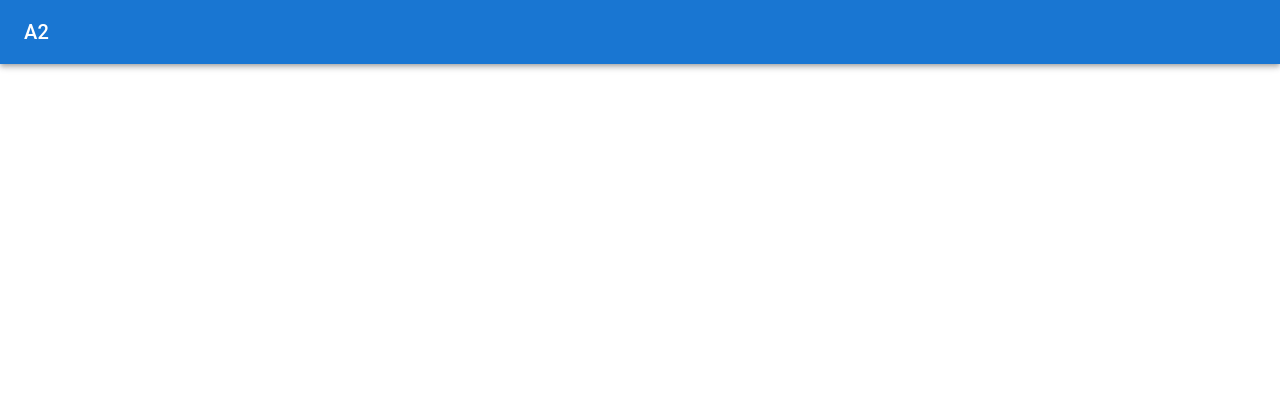
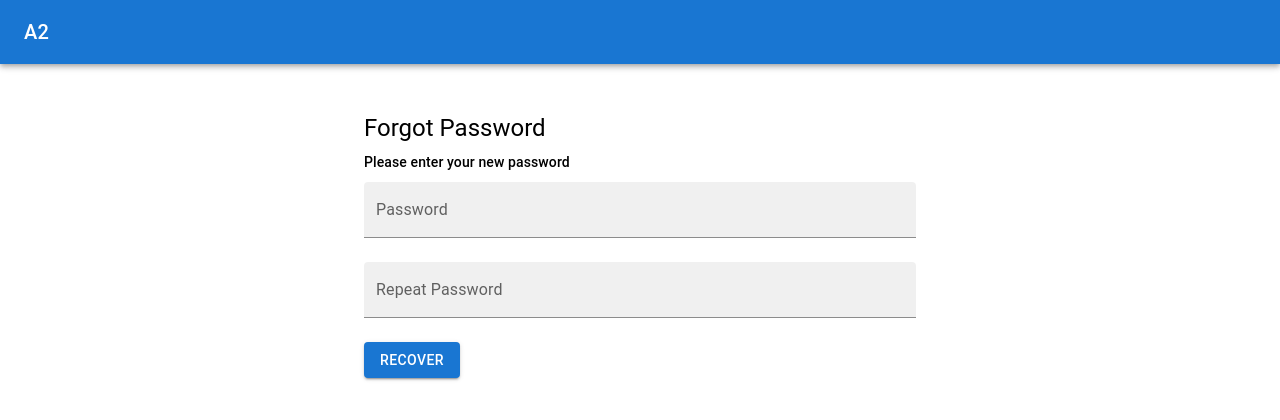
Before and after one commit to TheAvengersInitiative/ProjectA2Front, a React (Create React App) app: page /forgot-password/1/1 in a window 1280 px wide. Shown: the top 420 px of the page. Built offline with nearby package versions, Linux system fonts and the light colour scheme.

Commit message:
fix recover password

```diff
--- a/src/App.js
+++ b/src/App.js
@@ -56,7 +56,7 @@ function App() {
 
               <Route
                 exact
-                path="/forgot-password/:token"
+                path="/forgot-password/:user/:token"
                 name="Recover Password"
                 render={(props) => <RecoverPassword {...props} />}
               />
--- a/src/components/RecoverPassword.js
+++ b/src/components/RecoverPassword.js
@@ -6,19 +6,21 @@ import TextFieldContainer from "./TextFieldContainer";
 import { withSnackbar } from "./SnackBarHOC";
 import { useParams } from "react-router-dom";
 import { recoverPassword } from "../utils/Projects";
-
+import { useHistory } from "react-router-dom";
 function RecoverPassword(props) {
   let { token } = useParams();
+  let { user } = useParams();
+  const history = useHistory();
 
   const { showMessage } = props;
 
   const initialValues = {
-    password: "",
+    newPassword: "",
     repeatPassword: "",
   };
 
   const validationSchema = Yup.object({
-    password: Yup.string()
+    newPassword: Yup.string()
       .required("Password is required")
       .min(8, "Password should be of minimum 8 characters length")
       .max(31, "Password must be less than 32 characters length")
@@ -28,14 +30,20 @@ function RecoverPassword(props) {
       .required("Password is required")
       .min(8, "Password should be of minimum 8 characters length")
       .max(31, "Password must be less than 32 characters length")
-      .oneOf([Yup.ref("password")], "Passwords do not match"),
+      .oneOf([Yup.ref("newPassword")], "Passwords do not match"),
   });
 
   const onSubmit = async (formData) => {
     try {
-      formData["token"] = token;
-      await recoverPassword(formData);
+      await recoverPassword({
+        id: user,
+        passwordRecoveryToken: token,
+        ...formData,
+      });
       showMessage("success", "Successfully updated the password");
+      setTimeout(() => {
+        history.push(`/login`);
+      }, 1000);
     } catch (e) {
       showMessage("error", "An error occured");
     }
@@ -44,7 +52,7 @@ function RecoverPassword(props) {
   return (
     <Container>
       <Box marginTop={4}>
-        <Grid container justify="center">
+        <Grid container justifyContent="center">
           <Grid
             container
             item
@@ -72,7 +80,7 @@ function RecoverPassword(props) {
                     <Grid container spacing={3}>
                       <Grid item xs={12}>
                         <TextFieldContainer
-                          id="password"
+                          id="newPassword"
                           label="Password"
                           formikProps={formikProps}
                           type="password"
--- a/src/components/ResetPassword.js
+++ b/src/components/ResetPassword.js
@@ -5,9 +5,11 @@ import { Grid, Button, Typography, Container, Box } from "@mui/material";
 import TextFieldContainer from "./TextFieldContainer";
 import { withSnackbar } from "./SnackBarHOC";
 import { resetPassword } from "../utils/Projects";
+import { useHistory } from "react-router";
 
 function ResetPassword(props) {
   const { showMessage } = props;
+  const history = useHistory();
 
   const initialValues = {
     email: "",
@@ -20,9 +22,9 @@ function ResetPassword(props) {
   const onSubmit = async (formData) => {
     try {
       await resetPassword(formData);
-      showMessage("success", "Your password was successfuly reseted");
+      showMessage("success", "Successfully sent recover password email");
       setTimeout(() => {
-        history.push("my-proyects");
+        history.push("/login");
       }, 1000);
     } catch (e) {
       showMessage("error", "An error occured");
--- a/src/components/VerifyEmail.js
+++ b/src/components/VerifyEmail.js
@@ -13,8 +13,8 @@ function VerifyEmail() {
 
   const confirmEmail = async () => {
     try {
-      await verifyEmail(user, token);
-      window.location.replace("/");
+      await verifyEmail({ id: user, confirmationToken: token });
+      window.location.replace("/login");
     } catch (e) {
       setHasError(true);
     }
--- a/src/utils/Projects.js
+++ b/src/utils/Projects.js
@@ -34,15 +34,15 @@ export const deleteProjectById = async (id) =>
 
 // RECOVER PASSWORD
 export const recoverPassword = async (data) =>
-  await axiosInstance.post("/forgot-password", data);
+  await axiosInstance.post("/user/recover/request", data);
 
 // RESET PASSWORD
 export const resetPassword = async (data) =>
-  await axiosInstance.post("/reset-password", data);
+  await axiosInstance.post("/user/recover", data);
 
 // VERIFY EMAIL
-export const verifyEmail = async (id, token) =>
-  await axiosInstance.get(`/user/confirm/${id}/${token}`);
+export const verifyEmail = async (data) =>
+  await axiosInstance.post("/user/confirm", data);
 
 // GET PROJECTS WITH FILTER
 export const searchProjectByQuery = async (body) =>
```
